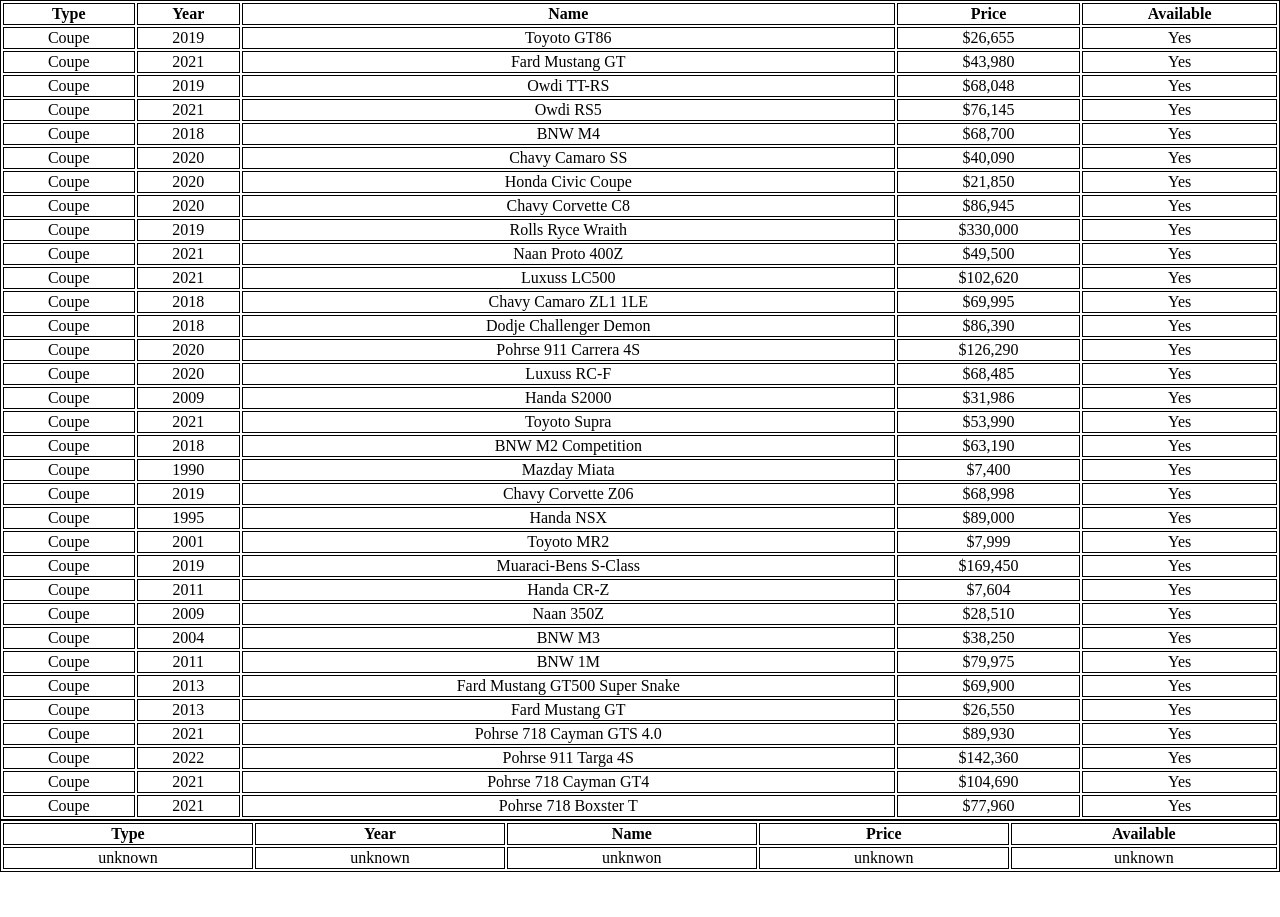
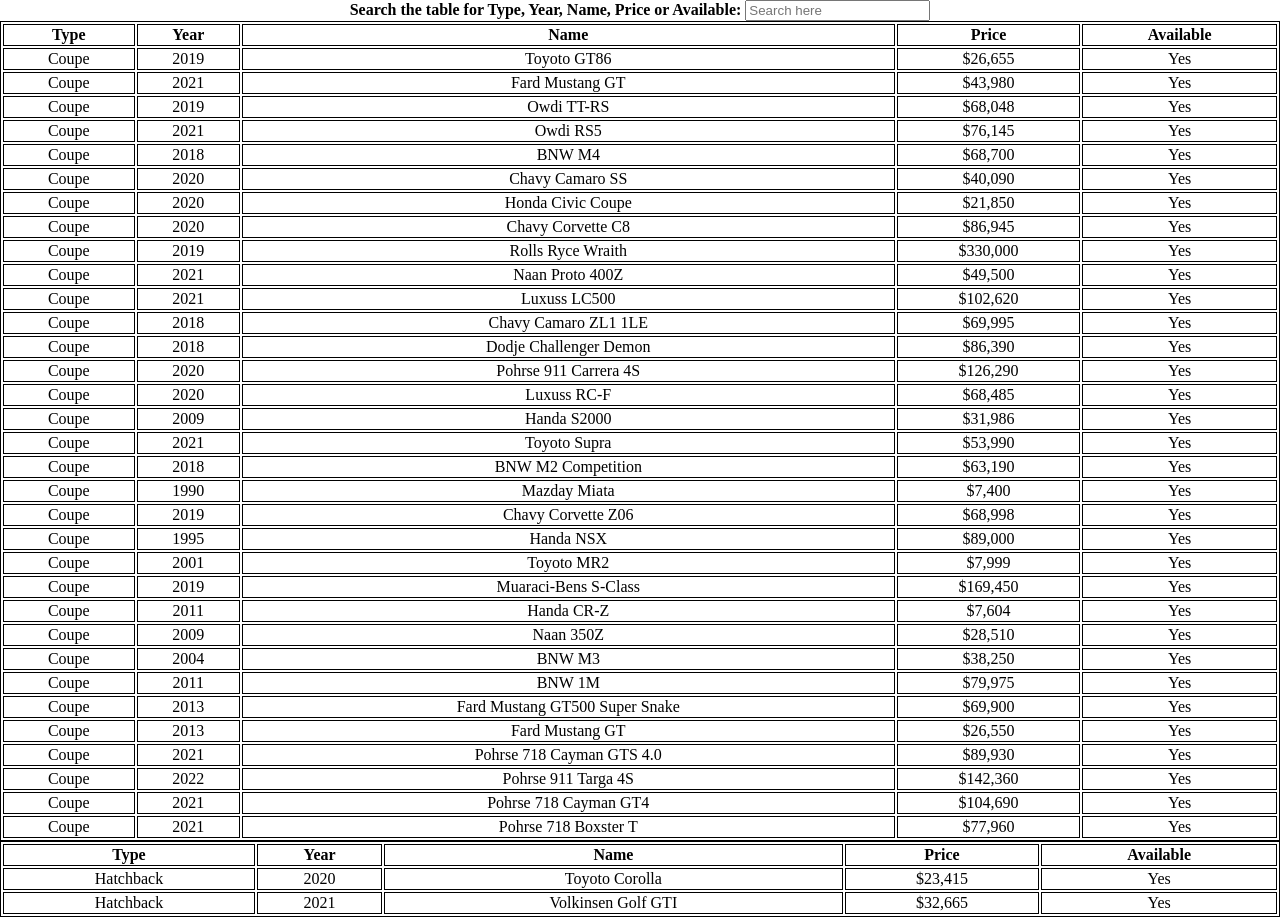
Before and after one commit to humanrian/humanrian.github.io, a plain HTML site: page fl/car/carinfo.html in a window 1280 px wide. Before the commit the page ends 872 px from the top, so only its background shows below. Drawn offline with Linux system fonts and the light colour scheme.

Commit message:
Update carinfo.html

```diff
--- a/fl/car/carinfo.html
+++ b/fl/car/carinfo.html
@@ -71,6 +71,10 @@
 </div>
 
 <div id="myDiv" class="animate-bottom">
+<b>Search the table for Type, Year, Name, Price or Available:
+  <input id="gfg" type="text"
+  placeholder="Search here">
+</b>
 <table style="width:100%">
   <tr>
     <th>Type</th>
@@ -79,6 +83,7 @@
     <th>Price</th>
     <th>Available</th>
   </tr>
+  <div id="geeks">
   <tr>
     <td>Coupe</td>
     <td>2019</td>
@@ -310,6 +315,7 @@
     <td>$77,960</td>
     <td>Yes</td>
   </tr>
+</div>
 </table>
 <table style="width:100%">
   <tr>
@@ -319,16 +325,24 @@
     <th>Price</th>
     <th>Available</th>
   </tr>
+  <div id="geeks">
   <tr>
-    <td>unknown</td>
-    <td>unknown</td>
-    <td>unknwon</td>
-    <td>unknown</td>
-    <td>unknown</td>
+    <td>Hatchback</td>
+    <td>2020</td>
+    <td>Toyoto Corolla</td>
+    <td>$23,415</td>
+    <td>Yes</td>
+  </tr>
+  <tr>
+    <td>Hatchback</td>
+    <td>2021</td>
+    <td>Volkinsen Golf GTI</td>
+    <td>$32,665</td>
+    <td>Yes</td>
   </tr>
 </table>
 </div>
-
+</div>
 <script>
 var myVar;
 
@@ -341,5 +355,15 @@
   document.getElementById("myDiv").style.display = "block";
 }
 </script>
-
+<script>
+  $(document).ready(function() {
+      $("#gfg").on("keyup", function() {
+          var value = $(this).val().toLowerCase();
+          $("#geeks tr").filter(function() {
+              $(this).toggle($(this).text()
+               .toLowerCase().indexOf(value) > -1)
+          });
+      });
+  });
+</script>
 </html>
```
